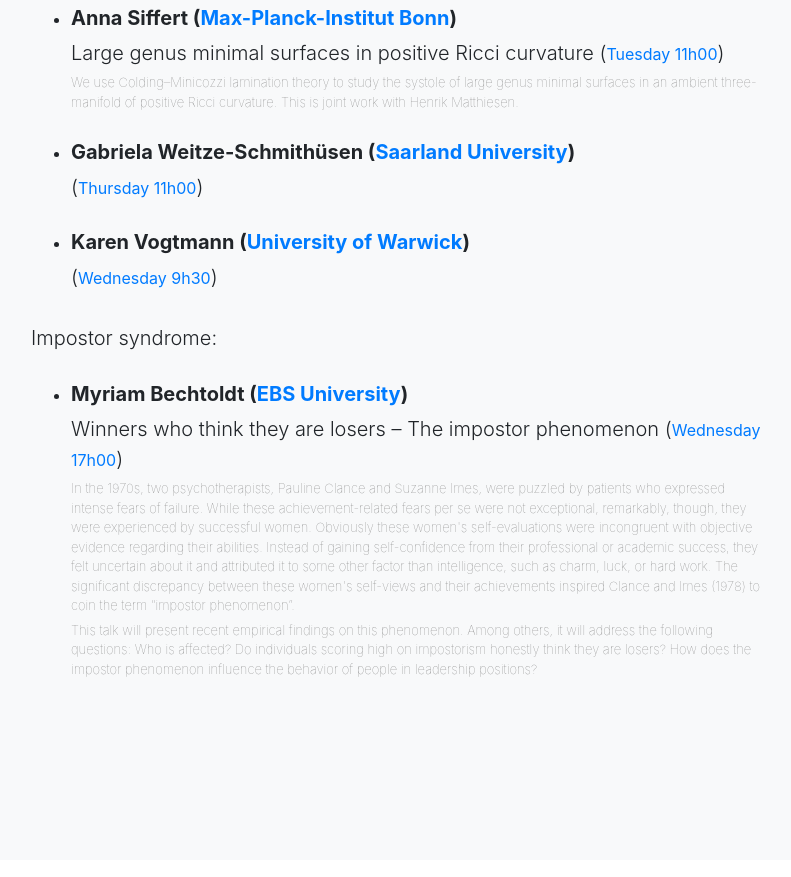
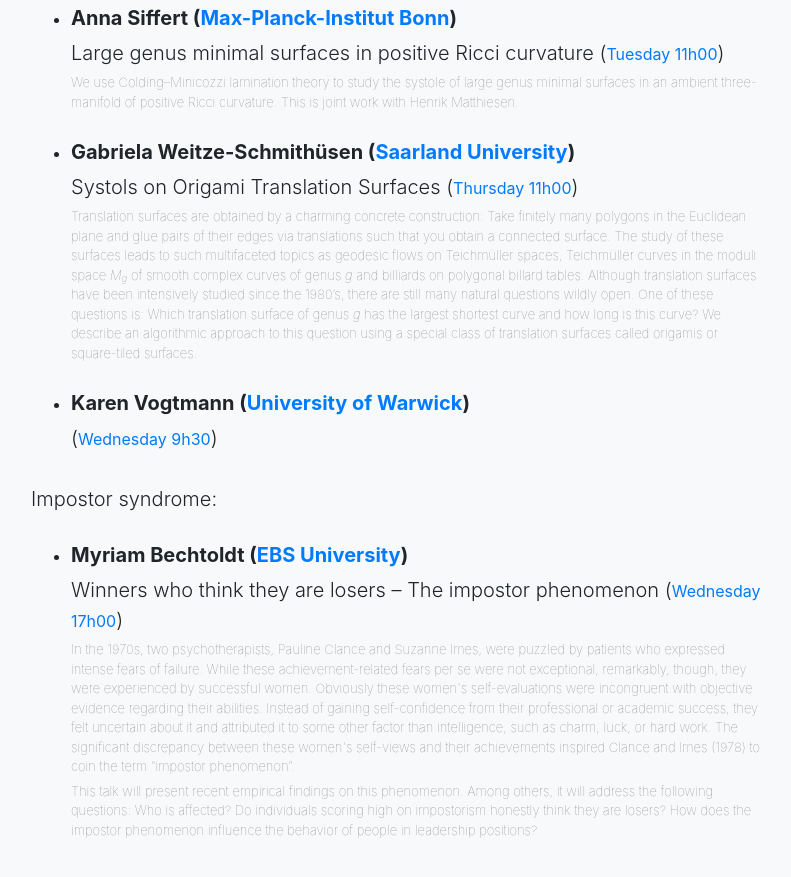
Before and after one commit to gagt19/gagt19.github.io, a website: page index.html in a window 1280 px wide. Shown: the part 3350-4227 px from the top of the page, without its empty margins (244-1035 px from the left). Drawn offline with Linux system fonts and the light colour scheme; a script that the page names is missing.

Commit message:
schedule

```diff
--- a/index.html
+++ b/index.html
@@ -346,15 +346,20 @@
                     </span>
                   </p>
                   <p class="lead speaker-title">
-                    <span>
+                    <span>Systols on Origami Translation Surfaces
                       (<a class="js-scroll-trigger small" href="#schedule">Thursday 11h00</a>)
                     </span>
                   </p>
-                  <!-- <div class="lead speaker-abstract">
+                  <div class="lead speaker-abstract">
                     <p>
-                      Abstract
+                      Translation surfaces are obtained by a charming concrete construction:
+                      Take finitely many polygons in the Euclidean plane and glue pairs of their edges via translations such that you obtain a connected surface.
+                      The study of these surfaces leads to such multifaceted topics as geodesic flows on Teichmüller spaces, Teichmüller curves in the moduli space <i>M<sub>g</sub></i> of smooth complex curves of genus <i>g</i> and billiards on polygonal billard tables.
+                      Although translation surfaces have been intensively studied since the 1980’s, there are still many natural questions wildly open.
+                      One of these questions is: Which translation surface of genus <i>g</i> has the largest shortest curve and how long is this curve?
+                      We describe an algorithmic approach to this question using a special class of translation surfaces called origamis or square-tiled surfaces.
                     </p>
-                  </div> -->
+                  </div>
                 </li>
 
                 <li class="speaker-item" id="vogtmann">
```
